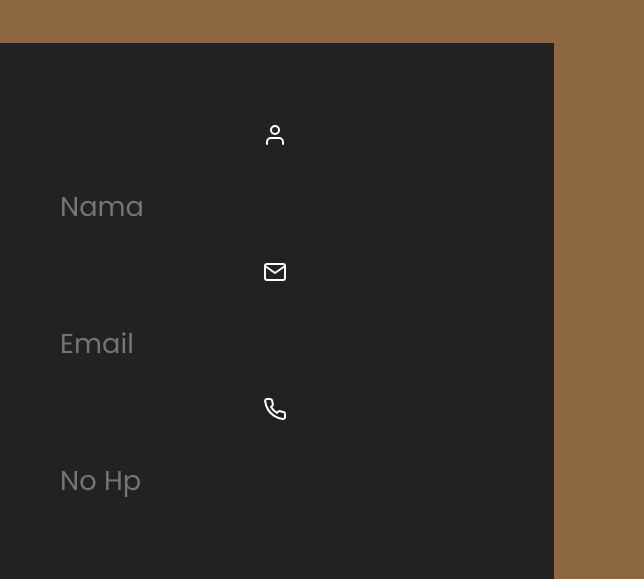
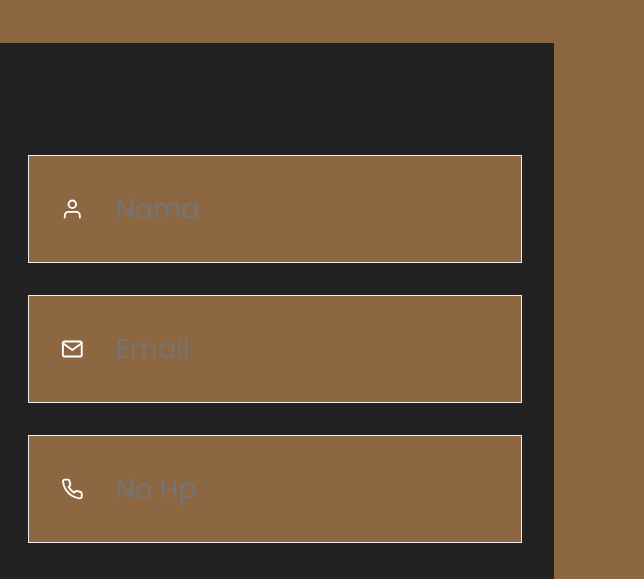
Before and after one commit to niysnsty/mokelweb, a plain HTML site: page index.html in a window 1280 px wide. Shown: the part 2520-3099 px from the top of the page, 636-1280 px from the left. Drawn offline with nearby package versions, Linux system fonts and the light colour scheme; a web font is replaced by a local one.

Commit message:
memperbaiki kode di css

```diff
--- a/css/style.css
+++ b/css/style.css
@@ -215,7 +215,7 @@ body {
   padding: 5rem 2rem;
   text-align: center;
 }
-.contac .row form .input-group {
+.contact .row form .input-group {
   display: flex;
   align-items: center;
   margin-top: 2rem;
```
